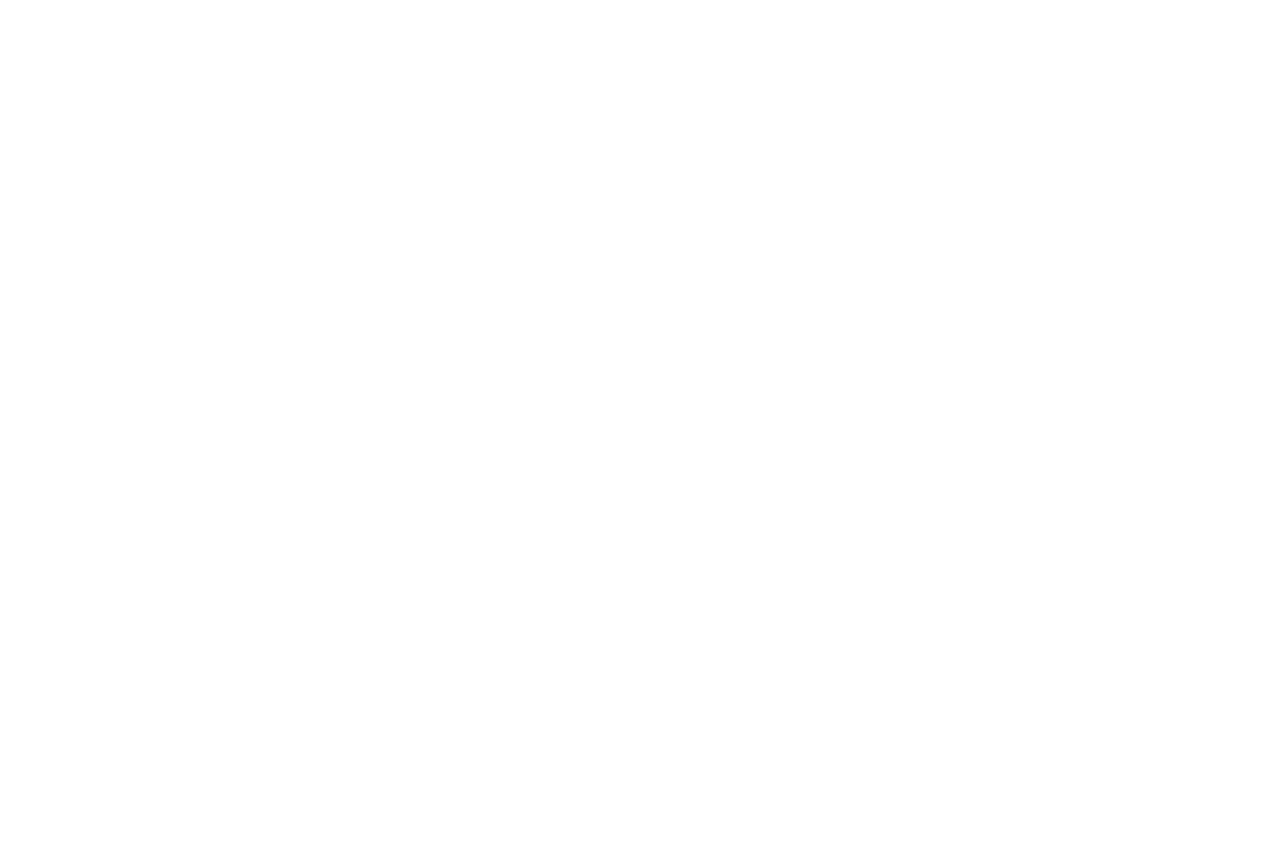
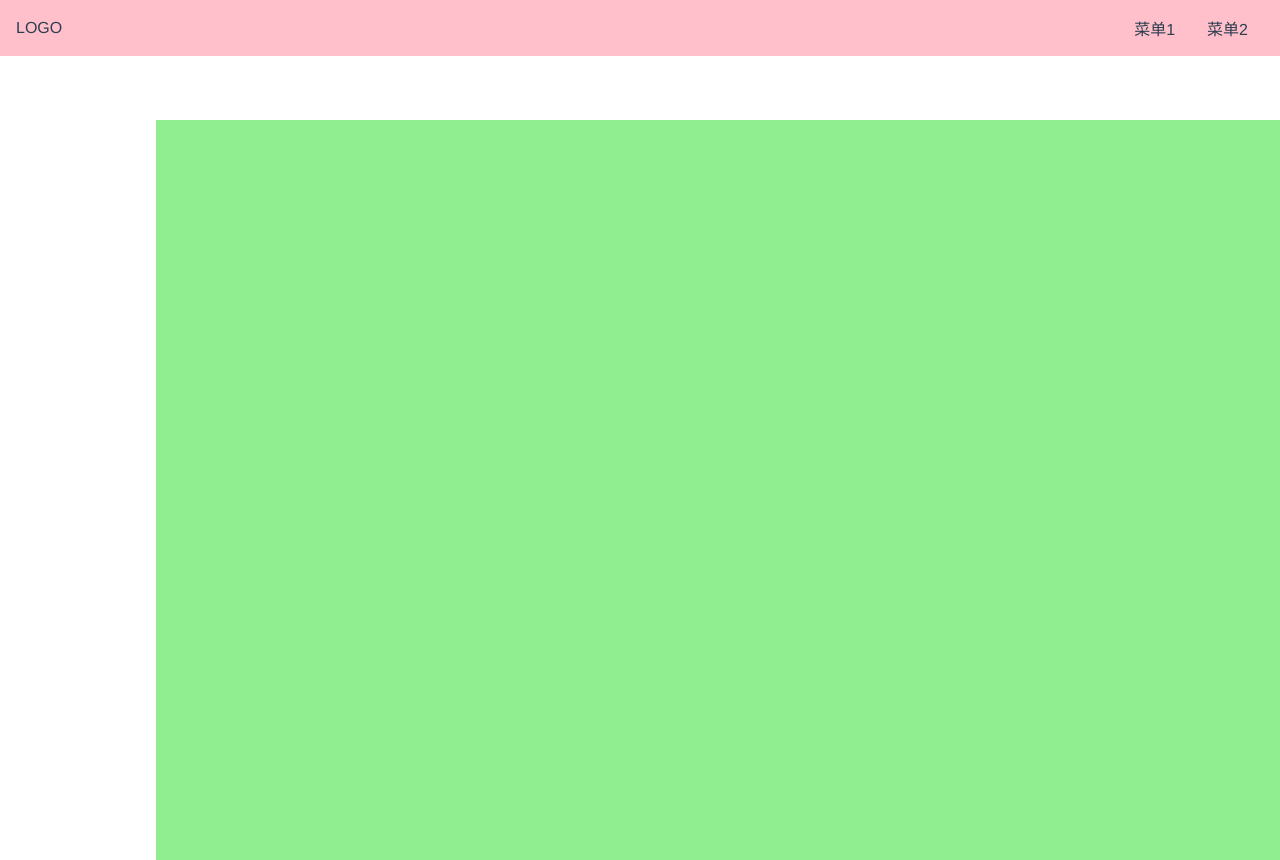
Before and after one commit to wangliuyong/wly-vue3-ui, a Vue app: page /#/doc in a window 1280 px wide. Before the commit this address had no page. Before the commit the page ends 800 px from the top, so only its background shows below. Built offline with nearby package versions, Linux system fonts and the light colour scheme.

Commit message:
完善代码逻辑部分

```diff
--- a/package.json
+++ b/package.json
@@ -13,6 +13,7 @@
   "devDependencies": {
     "@vitejs/plugin-vue": "^1.3.0",
     "@vue/compiler-sfc": "^3.0.5",
+    "sass": "^1.37.5",
     "vite": "^2.4.4"
   }
 }
--- /dev/null
+++ b/src/components/Topnav.vue
@@ -0,0 +1,69 @@
+<template>
+  <div class="topnav">
+    <div class="logo">LOGO</div>
+    <ul class="menu">
+      <li>菜单1</li>
+      <li>菜单2</li>
+    </ul>
+    <span class="toggleAside" @click="toggleMenu"></span>
+  </div>
+</template>
+<script lang="ts">
+import { inject, Ref } from "vue";
+export default {
+  setup() {
+    const menuVisible = inject<Ref<boolean>>("menuVisible"); // get
+    const toggleMenu = () => {
+      menuVisible.value = !menuVisible.value;
+    };
+    return { toggleMenu };
+  },
+};
+</script>
+<style lang="scss" scoped>
+.topnav {
+  background: pink;
+  display: flex;
+  padding: 16px;
+  position: fixed;
+  top: 0;
+  left: 0;
+  width: 100%;
+  z-index: 10;
+  justify-content: center;
+  align-items: center;
+  > .logo {
+    max-width: 6em;
+    margin-right: auto;
+  }
+  > .menu {
+    display: flex;
+    white-space: nowrap;
+    flex-wrap: nowrap;
+    > li {
+      margin: 0 1em;
+    }
+  }
+  > .toggleAside {
+    width: 24px;
+    height: 24px;
+    background: red;
+    position: absolute;
+    left: 16px;
+    top: 50%;
+    transform: translateY(-50%);
+    display: none;
+  }
+  @media (max-width: 500px) {
+    > .menu {
+      display: none;
+    }
+    > .logo {
+      margin: 0 auto;
+    }
+    > .toggleAside {
+      display: inline-block;
+    }
+  }
+}
+</style>
--- /dev/null
+++ b/src/index.scss
@@ -0,0 +1,27 @@
+* {
+  margin: 0;
+  padding: 0;
+  box-sizing: border-box;
+}
+ul,
+ol {
+  list-style: none;
+}
+a {
+  text-decoration: none;
+  color: inherit;
+  &:hover {
+    border-bottom: 1px solid;
+    cursor: pointer;
+  }
+}
+h1,h2,h3,h4,h5,h6{
+  font-weight: normal;
+}
+
+body {
+  font-size: 16px;
+  // 为什么这样写 font-family
+  // 答案见 https://github.com/zenozeng/fonts.css/
+  font-family: -apple-system, "Noto Sans", "Helvetica Neue", Helvetica, "Nimbus Sans L", Arial, "Liberation Sans", "PingFang SC", "Hiragino Sans GB", "Noto Sans CJK SC", "Source Han Sans SC", "Source Han Sans CN", "Microsoft YaHei", "Wenquanyi Micro Hei", "WenQuanYi Zen Hei", "ST Heiti", SimHei, "WenQuanYi Zen Hei Sharp", sans-serif;
+}
--- a/src/main.ts
+++ b/src/main.ts
@@ -1,6 +1,7 @@
 import { createApp } from 'vue'
 import App from './App.vue'
 import {router} from './route'
+import './index.scss'
 
 const app = createApp(App)
 
--- /dev/null
+++ b/src/views/Doc.vue
@@ -0,0 +1,88 @@
+<template>
+  <div class="layout">
+    <Topnav class="nav" />
+    <div class="content">
+      <aside v-if="menuVisible">
+        <h2>组件列表</h2>
+        <ol>
+          <li>
+            <router-link to="/doc/switch">Switch 组件</router-link>
+          </li>
+          <li>
+            <router-link to="/doc/button">Button 组件</router-link>
+          </li>
+          <li>
+            <router-link to="/doc/dialog">Dialog 组件</router-link>
+          </li>
+          <li>
+            <router-link to="/doc/tabs">Tabs 组件</router-link>
+          </li>
+        </ol>
+      </aside>
+      <main>
+        <router-view />
+      </main>
+    </div>
+  </div>
+</template>
+<script lang="ts">
+import Topnav from "../components/Topnav.vue";
+import { inject, Ref } from "vue";
+export default {
+  components: { Topnav },
+  setup() {
+    const menuVisible = inject<Ref<boolean>>("menuVisible"); // get
+    return { menuVisible };
+  },
+};
+</script>
+<style lang="scss" scoped>
+.layout {
+  display: flex;
+  flex-direction: column;
+  height: 100vh;
+  > .nav {
+    flex-shrink: 0;
+  }
+  > .content {
+    flex-grow: 1;
+    padding-top: 60px;
+    padding-left: 156px;
+    @media (max-width: 500px) {
+      padding-left: 0;
+    }
+  }
+}
+.content {
+  display: flex;
+  > aside {
+    flex-shrink: 0;
+  }
+  > main {
+    flex-grow: 1;
+    padding: 16px;
+    background: lightgreen;
+  }
+}
+aside {
+  background: lightblue;
+  width: 150px;
+  padding: 16px;
+  position: fixed;
+  top: 0;
+  left: 0;
+  padding-top: 70px;
+  height: 100%;
+  > h2 {
+    margin-bottom: 4px;
+  }
+  > ol {
+    > li {
+      padding: 4px 0;
+    }
+  }
+}
+main {
+  overflow: auto;
+}
+</style>
--- /dev/null
+++ b/src/views/Home.vue
@@ -0,0 +1,43 @@
+<template>
+  <div>
+    <Topnav />
+    <div class="banner">
+      <h1>轱辘UI</h1>
+      <h2>一个厉害的 UI 框架</h2>
+      <p class="actions">
+        <a href="https://github.com">GitHub</a>
+        <router-link to="/doc">开始</router-link>
+      </p>
+    </div>
+  </div>
+</template>
+<script lang="ts">
+import Topnav from "../components/Topnav.vue";
+export default {
+  components: { Topnav },
+};
+</script>
+<style lang="scss" scoped>
+  // $h:32px;
+.banner {
+  padding: 100px 0;
+  display: flex;
+  justify-content: center;
+  align-items: center;
+  flex-direction: column;
+  background: lightgreen;
+  > .actions{
+    padding: 8px 0;
+    a {
+      margin:0 8px;
+      background: #fff;
+      display: inline-block;
+      $h: 28px;
+      height: $h;
+      line-height: $h;
+      border-radius: $h/2;
+      padding: 0 8px;
+    }
+  }
+}
+</style>
```
Also changed, not shown: src/components/Home.vue (added, +19 -0 lines), src/route.ts (+14 -14 lines), 1 other file (tests, documents, lock files or other folders).
